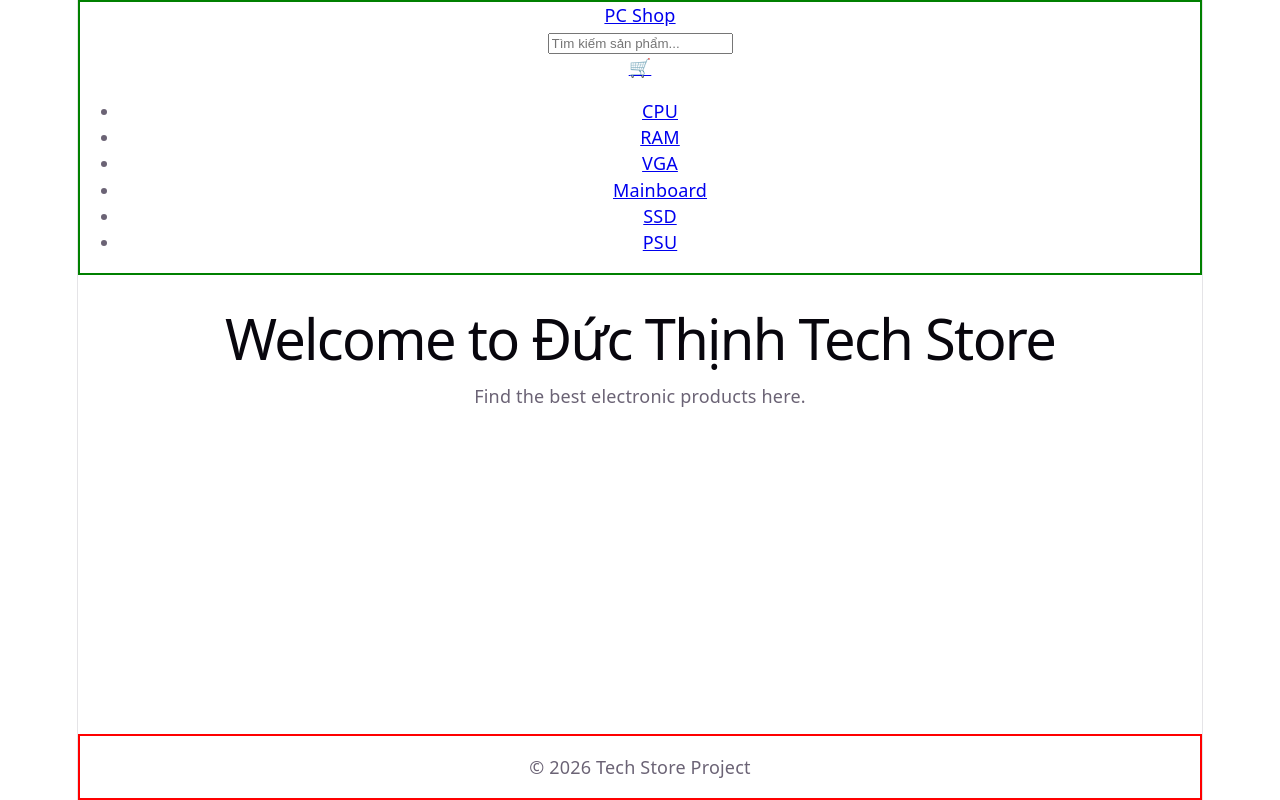
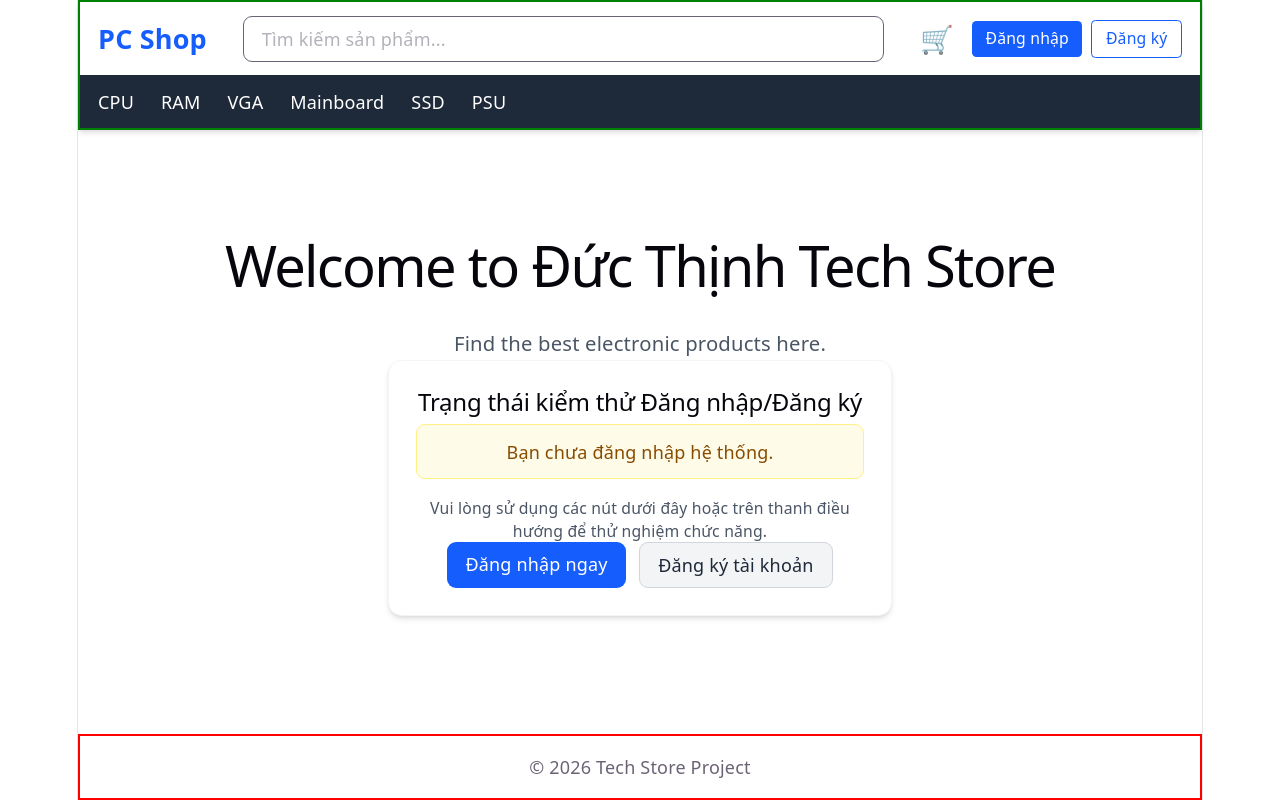
Before and after one commit to hducthinh/tech-store, a React (Vite) app in the folder client/: page / in a window 1280 px wide. Built offline with nearby package versions, Linux system fonts and the light colour scheme; no server answers.

Commit message:
feat: test login, logout

```diff
--- a/client/src/components/common/Header.jsx
+++ b/client/src/components/common/Header.jsx
@@ -2,14 +2,17 @@
 import React from "react";
 import { Link } from "react-router-dom";
 import Navbar from "./Navbar"; // ✅ Import từ common
+import { useAuth } from "../../contexts/AuthContext";
 
 const Header = () => {
+  const { user, logout } = useAuth();
+
   return (
     <header
       className="sticky top-0 z-50 bg-white shadow-md"
       style={{ border: "2px solid green" }}
     >
-      {/* Top bar: Logo + Search + Cart */}
+      {/* Top bar: Logo + Search + Cart + Auth */}
       <div className="container mx-auto px-4 py-3 flex items-center justify-between">
         <Link to="/" className="text-2xl font-bold text-blue-600">
           PC Shop
@@ -23,9 +26,40 @@ const Header = () => {
           />
         </div>
 
-        <Link to="/cart" className="text-2xl">
-          🛒
-        </Link>
+        <div className="flex items-center space-x-4">
+          <Link to="/cart" className="text-2xl">
+            🛒
+          </Link>
+
+          {user ? (
+            <div className="flex items-center space-x-3">
+              <span className="text-sm text-gray-700 font-medium">
+                Chào, {user.fullName}
+              </span>
+              <button
+                onClick={logout}
+                className="bg-red-500 hover:bg-red-600 text-white px-3 py-1 rounded text-sm transition"
+              >
+                Đăng xuất
+              </button>
+            </div>
+          ) : (
+            <div className="flex items-center space-x-2">
+              <Link
+                to="/login"
+                className="bg-blue-600 hover:bg-blue-700 text-white px-3 py-1.5 rounded text-sm transition"
+              >
+                Đăng nhập
+              </Link>
+              <Link
+                to="/register"
+                className="border border-blue-600 text-blue-600 hover:bg-blue-50 px-3 py-1.5 rounded text-sm transition"
+              >
+                Đăng ký
+              </Link>
+            </div>
+          )}
+        </div>
       </div>
       {/* Navbar - thanh điều hướng */}
       <Navbar /> {/* ✅ Dùng component Navbar */}
--- a/client/src/index.css
+++ b/client/src/index.css
@@ -1,3 +1,5 @@
+@import "tailwindcss";
+
 :root {
   --text: #6b6375;
   --text-h: #08060d;
--- a/client/src/pages/Home.jsx
+++ b/client/src/pages/Home.jsx
@@ -1,10 +1,69 @@
 import React from "react";
+import { useAuth } from "../contexts/AuthContext";
+import { Link } from "react-router-dom";
 
 const Home = () => {
+  const { user } = useAuth();
+
   return (
-    <div>
-      <h1>Welcome to Đức Thịnh Tech Store</h1>
-      <p>Find the best electronic products here.</p>
+    <div className="max-w-4xl mx-auto py-12 px-4 text-center">
+      <h1 className="text-4xl font-bold text-gray-900 mb-4">
+        Welcome to Đức Thịnh Tech Store
+      </h1>
+      <p className="text-lg text-gray-600 mb-8">
+        Find the best electronic products here.
+      </p>
+
+      <div className="bg-white rounded-xl shadow-md p-6 max-w-md mx-auto border border-gray-100">
+        <h2 className="text-xl font-semibold mb-4 text-gray-800">
+          Trạng thái kiểm thử Đăng nhập/Đăng ký
+        </h2>
+
+        {user ? (
+          <div className="text-left space-y-3">
+            <div className="bg-green-50 border border-green-200 text-green-800 px-4 py-3 rounded-lg flex items-center justify-between mb-4">
+              <span className="font-medium">✓ Đã đăng nhập thành công!</span>
+            </div>
+            <div className="space-y-2 text-sm text-gray-700">
+              <p>
+                <strong className="text-gray-900">Họ và tên:</strong>{" "}
+                {user.fullName}
+              </p>
+              <p>
+                <strong className="text-gray-900">Email:</strong> {user.email}
+              </p>
+              <p>
+                <strong className="text-gray-900">Số điện thoại:</strong>{" "}
+                {user.phone}
+              </p>
+            </div>
+          </div>
+        ) : (
+          <div className="space-y-4">
+            <div className="bg-yellow-50 border border-yellow-200 text-yellow-800 px-4 py-3 rounded-lg">
+              <span>Bạn chưa đăng nhập hệ thống.</span>
+            </div>
+            <p className="text-sm text-gray-600">
+              Vui lòng sử dụng các nút dưới đây hoặc trên thanh điều hướng để thử
+              nghiệm chức năng.
+            </p>
+            <div className="flex space-x-3 justify-center">
+              <Link
+                to="/login"
+                className="bg-blue-600 hover:bg-blue-700 text-white font-medium px-4 py-2 rounded-lg transition"
+              >
+                Đăng nhập ngay
+              </Link>
+              <Link
+                to="/register"
+                className="bg-gray-100 hover:bg-gray-200 text-gray-800 font-medium px-4 py-2 rounded-lg transition border border-gray-300"
+              >
+                Đăng ký tài khoản
+              </Link>
+            </div>
+          </div>
+        )}
+      </div>
     </div>
   );
 };
```
